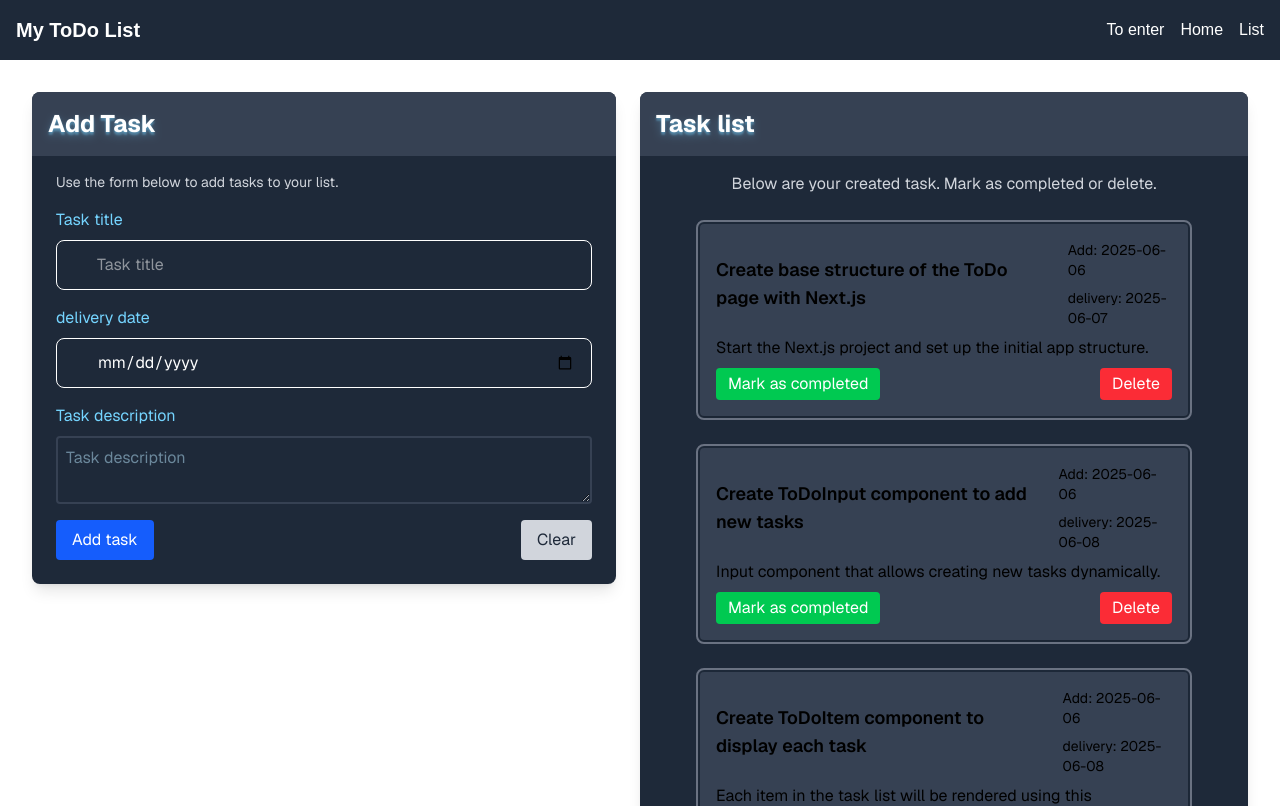
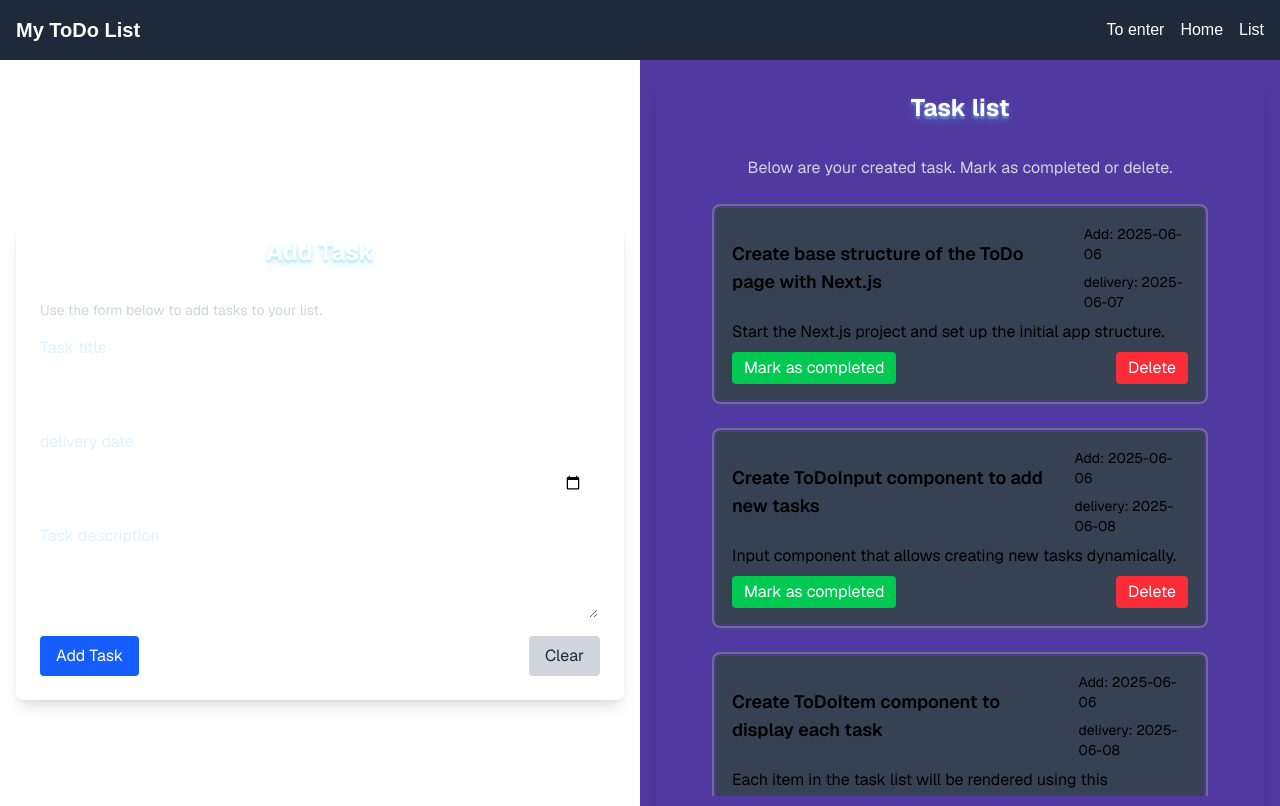
Before and after one commit to Guilherme-210/ToDo-List-Next-and-Node, a Next.js app in the folder frontend/: page /todolist in a window 1280 px wide. Shown: the top 806 px of the page. Built offline with nearby package versions, Linux system fonts and the light colour scheme.

Commit message:
feat(Form): Added task management to form

```diff
--- a/frontend/src/app/auth/[authType]/page.tsx
+++ b/frontend/src/app/auth/[authType]/page.tsx
@@ -21,7 +21,7 @@ export default function AuthPage() {
   }
 
   return (
-    <main className="grid grid-cols-2 max-md:grid-cols-1  gap-6 justify-center p-0 min-h-screen font-[family-name:var(--font-geist-sans)]">
+    <main className="grid grid-cols-2 max-md:grid-cols-1 gap-6 justify-center p-0 min-h-screen font-[family-name:var(--font-geist-sans)]">
       <SectionHeader
         Title={"Login to ToDo List"}
         classNameSection="!bg-transparent justify-center max-md:relative max-md:z-10"
--- a/frontend/src/app/todolist/page.tsx
+++ b/frontend/src/app/todolist/page.tsx
@@ -3,12 +3,16 @@ import FormTodo from "@/components/FormTodo"
 
 export default function TodoList() {
   return (
-    <main className="grid grid-cols-2 max-md:grid-cols-1 max-md:grid-rows-2 max-md:gap-0 gap-6 items-start justify-items-center p-8 pb-20 min-h-screen font-[family-name:var(--font-geist-sans)]">
+    <main className="grid grid-cols-2 max-md:grid-cols-1 max-md:grid-rows-2 max-md:gap-0 items-center justify-items-center min-h-screen font-[family-name:var(--font-geist-sans)]">
       {/* Formulário */}
-      <FormTodo className="w-full m-0" />
+      <div className="flex flex-col  justify-center w-full p-4">
+        <FormTodo />
+      </div>
 
       {/* Lista de Tarefas */}
-      <ListTodo />
+      <div className="flex flex-col  justify-center w-full p-4 bg-[#5039a0]">
+        <ListTodo />
+      </div>
     </main>
   )
 }
--- a/frontend/src/components/Button/index.tsx
+++ b/frontend/src/components/Button/index.tsx
@@ -3,17 +3,19 @@ export default function Button({
   className = "",
   onClick,
   type,
+  disabled = false,
 }: Readonly<{
   children: React.ReactNode
   className?: string
   type?: "button" | "submit" | "reset"
   onClick?: () => void
+  disabled?: boolean
 }>) {
   className = className
     ? `${className}`
     : "bg-gray-300 text-gray-800 px-4 py-2 rounded hover:bg-gray-400 "
   return (
-    <button type={type} className={`${className}`} onClick={onClick}>
+    <button type={type} className={`${className}`} onClick={onClick} disabled={disabled}>
       {children}
     </button>
   )
--- a/frontend/src/components/FormTodo/Form/index.tsx
+++ b/frontend/src/components/FormTodo/Form/index.tsx
@@ -1,32 +1,113 @@
+"use client"
+import { useState } from "react"
+
 import Button from "../../Button"
 import InputLabel from "../../InputLabel"
 import TextareaLabel from "../../TextareaLabel"
 
-export default function FormTodo() {
+export default function Form() {
+  const [title, setTitle] = useState("")
+  const [deliveryDate, setDeliveryDate] = useState("")
+  const [description, setDescription] = useState("")
+  const [isSubmitting, setIsSubmitting] = useState(false)
+
+  const resetForm = () => {
+    setTitle("")
+    setDeliveryDate("")
+    setDescription("")
+  }
+
+  const handleSubmit = async (e: React.FormEvent) => {
+    e.preventDefault()
+
+    if (!title || !deliveryDate || !description) {
+      alert("Please fill in all fields.")
+      return
+    }
+
+    setIsSubmitting(true)
+
+    const now = new Date()
+    const today = new Date()
+    today.setHours(0, 0, 0, 0)
+
+    const newTask = {
+      idCode: Date.now().toString(),
+      createdAt: today.toISOString(),
+      updatedAt: now.toISOString(),
+      status: "Pendente",
+
+      title,
+      description,
+      deliveryDate,
+    }
+
+    try {
+      const res = await fetch(
+        "https://67e05cc17635238f9aad538a.mockapi.io/api/v1/ToDo-List",
+        {
+          method: "POST",
+          headers: { "Content-Type": "application/json" },
+          body: JSON.stringify(newTask),
+        }
+      )
+
+      if (res.ok) {
+        const data = await res.json()
+        // alert("Tarefa adicionada com sucesso!")
+        resetForm()
+        console.log("Task created:", data)
+      } else {
+        const errorData = await res.json()
+        console.error("API Error:", errorData)
+        alert("Error adding task: " + errorData.message)
+      }
+    } catch (error) {
+      console.error("Error connecting to API:", error)
+      alert("API connection error. Please try again later.")
+    } finally {
+      setIsSubmitting(false)
+    }
+
+    console.log("Form submitted:", { title, deliveryDate, description })
+  }
+
   return (
     <>
-      <form className="flex flex-col gap-4">
+      <form onSubmit={handleSubmit} className="flex flex-col gap-4">
         <InputLabel
           label="Task title"
           isLabel={true}
           type="text"
           placeholder="Task title"
+          value={title}
+          onChange={(e) => setTitle(e.target.value)}
         />
 
-        <InputLabel label="delivery date" isLabel={true} type="date" />
+        <InputLabel
+          label="delivery date"
+          isLabel={true}
+          type="date"
+          value={deliveryDate}
+          onChange={(e) => setDeliveryDate(e.target.value)}
+        />
 
         <TextareaLabel
           label="Task description"
           isLabel={true}
           placeholder="Task description"
+          value={description}
+          onChange={(e) => setDescription(e.target.value)}
         />
 
         <div className="flex flex-rol sm:flex-row gap-4 w-full sm:justify-between">
           <Button
             type="submit"
             className="bg-blue-600 text-white px-4 py-2 rounded hover:bg-blue-700 transition"
+            disabled={isSubmitting}
+            aria-label="Add Task"
           >
-            Add task
+            {isSubmitting ? "Adding..." : "Add Task"}
           </Button>
           <Button>Clear</Button>
         </div>
--- a/frontend/src/components/FormTodo/index.tsx
+++ b/frontend/src/components/FormTodo/index.tsx
@@ -1,11 +1,12 @@
 import SectionHeader from "../SectionHeader"
 import Form from "./Form"
 
-export default function FormTodo({ className }: Readonly<{ className?: string }>) {
+export default function FormTodo() {
   return (
     <>
       <SectionHeader
-        classNameSection={className}
+        classNameSection="w-full !bg-transparent justify-center max-md:relative max-md:z-10"
+        classNameTitle="!bg-transparent !justify-center"
         Title="Add Task"
         ariaLabel="Formulário de tarefas"
       >
--- a/frontend/src/components/InputLabel/index.tsx
+++ b/frontend/src/components/InputLabel/index.tsx
@@ -9,17 +9,21 @@ export default function InputLabel({
   ClassNameDiv,
   ClassNameLabel,
   ClassNameInput,
+  value,
+  onChange,
 }: InputLabelProps) {
   return (
     <div className={`flex flex-col w-full ${ClassNameDiv}`}>
       {isLabel && (
-        <label className={`text-sky-300 mb-2 ${ClassNameLabel}`}>{label}</label>
+        <label className={`text-sky-100 mb-1 ${ClassNameLabel}`}>{label}</label>
       )}
 
       <input
         type={type}
         placeholder={placeholder}
-        className={`w-full pl-10 pr-4 py-3 border rounded-lg focus:ring-2 focus:ring-purple-500 focus:border-purple-500 outline-none transition-colors ${ClassNameInput}`}
+        className={`w-full pl-2 pr-4 py-3 border rounded-lg focus:ring-2 focus:ring-purple-500 focus:border-purple-500 outline-none transition-colors ${ClassNameInput}`}
+        value={value}
+        onChange={onChange}
       />
     </div>
   )
--- a/frontend/src/components/InputLabel/interface.ts
+++ b/frontend/src/components/InputLabel/interface.ts
@@ -6,4 +6,6 @@ export interface InputLabelProps {
   ClassNameDiv?: string
   ClassNameLabel?: string
   ClassNameInput?: string
+  value?: string
+  onChange?: (e: React.ChangeEvent<HTMLInputElement>) => void
 }
--- a/frontend/src/components/ListTodo/index.tsx
+++ b/frontend/src/components/ListTodo/index.tsx
@@ -5,7 +5,8 @@ export default function ListTodo() {
   return (
     <>
       <SectionHeader
-        classNameSection="xl:col-start-2 xl:col-end-4"
+        classNameSection="w-full !bg-transparent justify-center max-md:relative max-md:z-10"
+        classNameTitle="!bg-transparent !justify-center"
         Title="Task list"
         ariaLabel="Lista de tarefas"
       >
--- a/frontend/src/components/TextareaLabel/index.tsx
+++ b/frontend/src/components/TextareaLabel/index.tsx
@@ -7,16 +7,21 @@ export default function TextareaLabel({
   ClassNameDiv = "",
   ClassNameLabel = "",
   ClassNameTextarea = "",
+  value,
+  onChange,
 }: TextareaLabelProps ) {
   return (
     <div className={`flex flex-col ${ClassNameDiv}`}>
       {isLabel && (
-        <label className={`text-sky-300 mb-2 ${ClassNameLabel}`}>{label}</label>
+        <label className={`text-sky-100 mb-1 ${ClassNameLabel}`}>{label}</label>
       )}
 
       <textarea
         placeholder={placeholder}
-        className={`p-2 rounded text-sky-200 focus:outline-none border-2 border-gray-700 focus:border-blue-400 hover:border-blue-300 transition ${ClassNameTextarea}`}
+        className={`p-2 rounded focus:outline-none border-2 focus:ring-2 focus:ring-purple-500 focus:border-purple-500 transition ${ClassNameTextarea}`}
+        value={value}
+        onChange={onChange}
+        rows={2}
       />
     </div>
   )
--- a/frontend/src/interface/TextareaLabel/index.ts
+++ b/frontend/src/interface/TextareaLabel/index.ts
@@ -5,4 +5,6 @@ export interface TextareaLabelProps {
   ClassNameDiv?: string
   ClassNameLabel?: string
   ClassNameTextarea?: string
+  value?: string
+  onChange?: (e: React.ChangeEvent<HTMLTextAreaElement>) => void
 }
```
